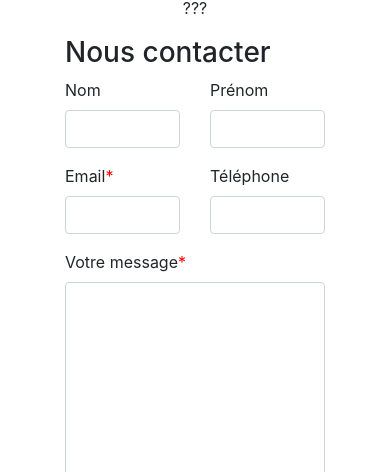
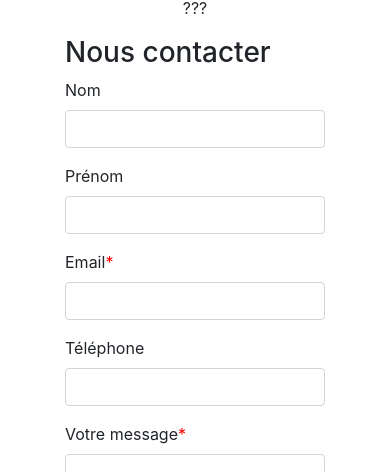
Before and after one commit to polnt/4a-webapp, a React (Create React App) app: page /contact in a window 390 px wide. Shown: the part 282-754 px from the top of the page. Built offline with nearby package versions, Linux system fonts and the light colour scheme; no server answers.

Commit message:
contact form responsive

```diff
--- a/src/components/Contact/elements/Form.jsx
+++ b/src/components/Contact/elements/Form.jsx
@@ -69,7 +69,8 @@ const ContactForm = () => {
             }}
           >
             <Form.Row>
-              <Form.Group as={Col} style={{ marginRight: "20px" }}>
+              <Col sm="6">
+                <Form.Group>
                   <Form.Label>Nom</Form.Label>
                   <Form.Control
                     type="text"
@@ -79,7 +80,9 @@ const ContactForm = () => {
                     onBlur={handleBlur}
                   />
                 </Form.Group>
-              <Form.Group as={Col}>
+              </Col>
+              <Col sm="6">
+                <Form.Group>
                   <Form.Label>Prénom</Form.Label>
                   <Form.Control
                     type="text"
@@ -89,9 +92,11 @@ const ContactForm = () => {
                     onBlur={handleBlur}
                   />
                 </Form.Group>
+              </Col>
             </Form.Row>
             <Form.Row>
-              <Form.Group as={Col} style={{ marginRight: "20px" }}>
+              <Col sm="6">
+                <Form.Group>
                   <Form.Label>
                     Email<span style={{ color: "red" }}>*</span>
                   </Form.Label>
@@ -109,7 +114,9 @@ const ContactForm = () => {
                     L'email doit être valide
                   </Form.Control.Feedback>
                 </Form.Group>
-              <Form.Group as={Col}>
+              </Col>
+              <Col sm="6">
+                <Form.Group>
                   <Form.Label>Téléphone</Form.Label>
                   <Form.Control
                     type="text"
@@ -119,6 +126,7 @@ const ContactForm = () => {
                     onBlur={handleBlur}
                   />
                 </Form.Group>
+              </Col>
             </Form.Row>
 
             <Form.Group>
```
Lines whose indentation alone changed are shown as unchanged.
